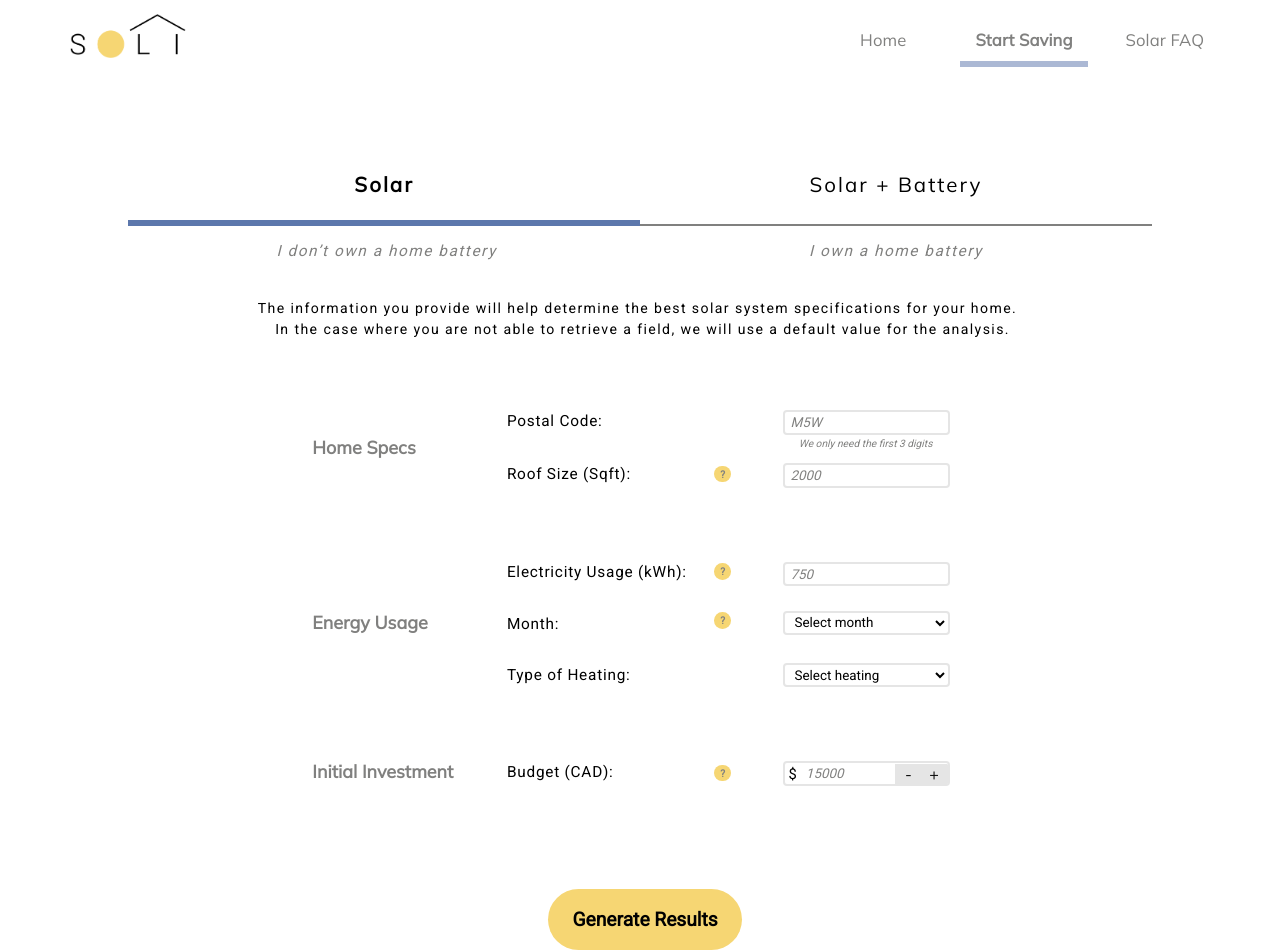
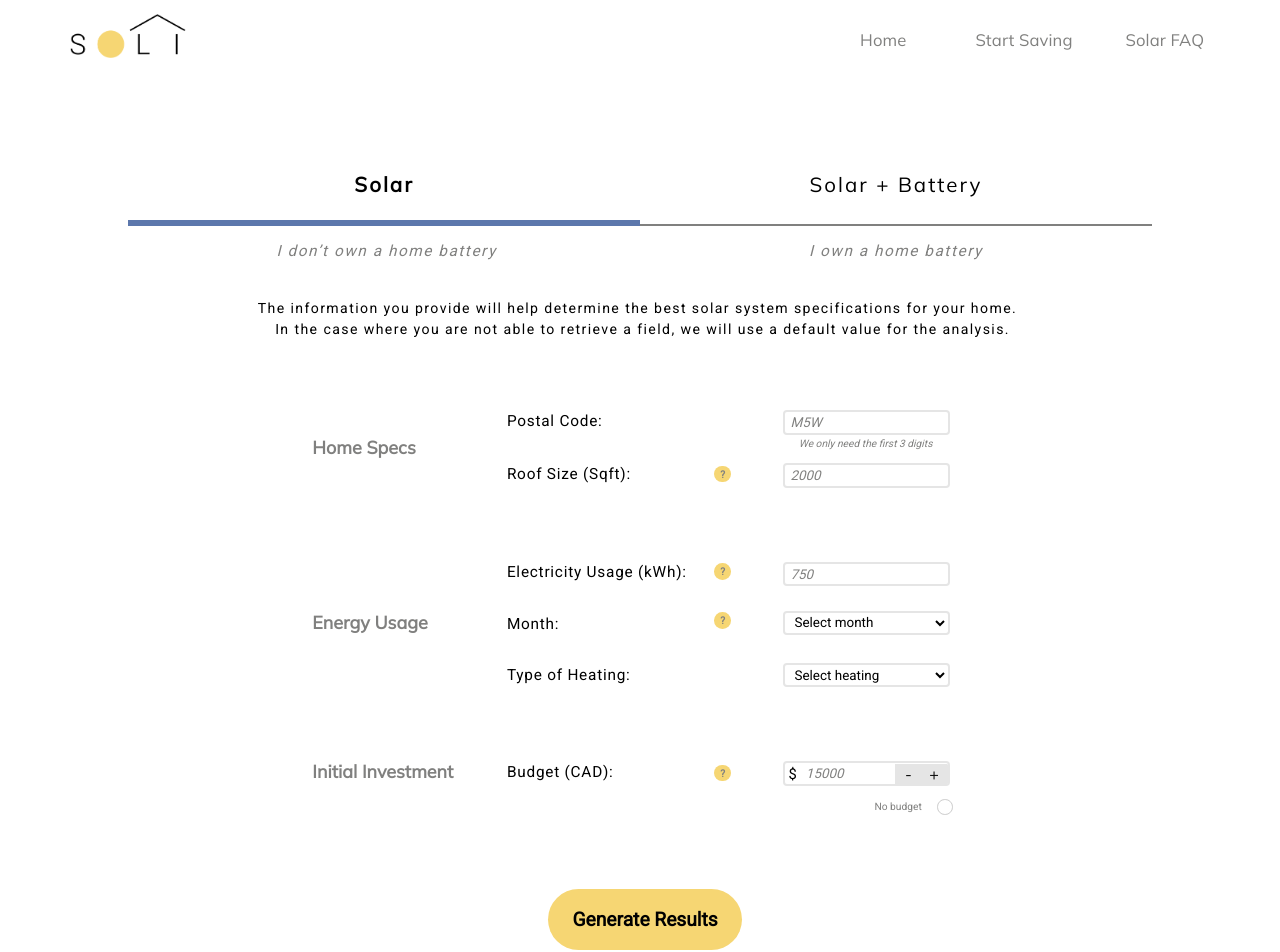
Before and after one commit to tanushree-sharma/fydp-app, a React (Create React App) app: page /start-saving in a window 1280 px wide. Shown: the top 952 px of the page. Built offline with nearby package versions, Linux system fonts and the light colour scheme.

Commit message:
add no budget option

```diff
--- a/src/App.css
+++ b/src/App.css
@@ -1681,6 +1681,82 @@ select:invalid {
   padding: 1vh 1vw;
 }
 
+input[type="checkbox"]:checked ~ .field-inputs-budget {
+  background-color : #d1d1d1;
+}
+
+.no-budget  {
+  position: absolute;
+  left: 68.5%;
+  top: 122.7%;
+  padding-left: 45px;
+  margin-bottom: 15px;
+  cursor: pointer;
+
+  font-family: "Roboto";
+  font-size: 0.8vw;
+  font-weight: 200;
+  color: #80807f;
+}
+
+.no-budget-battery  {
+  position: absolute;
+  left: 68.5%;
+  top: 148.7%;
+  padding-left: 45px;
+  margin-bottom: 15px;
+  cursor: pointer;
+
+  font-family: "Roboto";
+  font-size: 0.8vw;
+  font-weight: 200;
+  color: #80807f;
+}
+
+/* Hide the default checkbox */
+input[type=checkbox] {
+  visibility: hidden;
+}
+
+/* creating a custom checkbox  */
+.checkbox {
+  position: absolute;
+  top: 17%;
+  left: 100%;
+  height: 1.7vh;
+  width: 1.7vh;
+  background-color: white;
+  border-radius: 50%;
+  border: 1px solid #ccc;
+}
+
+/* creating a custom checkbox  */
+.checkbox-battery {
+  position: absolute;
+  top: 17%;
+  left: 100%;
+  height: 1.7vh;
+  width: 1.7vh;
+  background-color: white;
+  border-radius: 50%;
+  border: 1px solid #ccc;
+}
+
+.no-budget input:checked ~ .checkbox {
+  background-color: #F6D673;
+  border: 1px solid #F6D673;
+}
+
+.no-budget-battery input:checked ~ .checkbox {
+  background-color: #F6D673;
+  border: 1px solid #F6D673;
+}
+
+input[type=text]:disabled {
+  background: #d1d1d1;
+}
+
+
 #FAQFooter {
   position: absolute;
   left: -17%;
--- a/src/components/startSaving.js
+++ b/src/components/startSaving.js
@@ -17,6 +17,14 @@ class startSaving extends Component {
             document.getElementById('tabs2').style.fontWeight = 400;
             document.getElementById('tabs-1').style.display = 'block';
             document.getElementById('tabs1').style.fontWeight = 600;
+        }
+        window.onload = function (){
+            if (document.getElementById('checkbox').checked == true){
+                document.getElementById('budget1').disabled = true;
+            }
+            if (document.getElementById('checkbox-battery').checked == true){
+                document.getElementById('budget2').disabled = true;
+            }
         }
 
         // switching between tabs
@@ -59,14 +67,53 @@ class startSaving extends Component {
             document.getElementById('tabs' + selected).style.fontWeight = 600;
         }
 
+        // if no budget checkbox is selected
+        function lockBudget (){
+            // if checkbox is checked (button is disabled)
+            if (document.getElementById('budget1').disabled == true){
+                document.getElementById('budget1').disabled = false;
+                document.getElementById('budget1').value = "";
+            }
+            else {
+                document.getElementById('budget1').disabled = true;
+                document.getElementById('budget1').value = "---";
+                console.log("here****")
+                console.log(document.getElementById('budget1').disabled)
+            }
+        }
+
+        // if no budget checkbox is selected
+        function lockBudget2 (){
+            // if checkbox is checked (button is disabled)
+            if (document.getElementById('budget2').disabled == true){
+                document.getElementById('budget2').disabled = false;
+                document.getElementById('budget2').value = "";
+            }
+            else {
+                document.getElementById('budget2').disabled = true;
+                document.getElementById('budget2').value = "---";
+                console.log("here****")
+                console.log(document.getElementById('budget2').disabled)
+            }
+        }
+
         // buttons for increasing and decreasing budget input on Solar form
         function increaseValue() {
+            if (document.getElementById('budget1').disabled == true) {
+                document.getElementById('budget1').value = "---";
+            }
+            else {
                 var value = parseInt(document.getElementById('budget1').value, 10);
                 value = isNaN(value) ? 0 : value;
                 value = value + 500;
                 document.getElementById('budget1').value = value;
             }
+        }
         function decreaseValue() {
+            if (document.getElementById('budget1').disabled == true) {
+                document.getElementById('budget1').value = "---";
+            }
+            else {
                 var value = parseInt(document.getElementById('budget1').value, 10);
                 value = isNaN(value) ? 0 : value;
                 if (value >= 500) {
@@ -74,20 +121,31 @@ class startSaving extends Component {
                 }
                 document.getElementById('budget1').value = value;
             }
+        }
         // buttons for increasing and decreasing budget input on Solar+Battery form
         function increaseValue2() {
+            if (document.getElementById('budget2').disabled == true) {
+                document.getElementById('budget2').value = "---";
+            }
+            else {
                 var value = parseInt(document.getElementById('budget2').value, 10);
                 value = isNaN(value) ? 0 : value;
                 value = value + 500;
                 document.getElementById('budget2').value = value;
             }
+        }
         function decreaseValue2() {
+            if (document.getElementById('budget2').disabled == true) {
+                document.getElementById('budget2').value = "---";
+            }
+            else {
                 var value = parseInt(document.getElementById('budget2').value, 10);
                 value = isNaN(value) ? 0 : value;
                 if (value >= 500) {
                     value = value - 500;
                 }
                 document.getElementById('budget2').value = value;
+            }
         }
 
         // check values for Solar form and alert user of default values being used
@@ -265,7 +323,10 @@ class startSaving extends Component {
             var budgetError = false;
 
             // checking to see if user inputted a number greater than the cost of one panel + fixed costs
-            if (Number(budget) && Number(budget) >= 0) {
+            if (budget == "---"){
+                budgetError = false;
+            }
+            else if (Number(budget) && Number(budget) >= 0) {
                 console.log("this is a valid budget amount");
                 budgetBox.classList.remove("invalid");
                 budgetError = false;
@@ -568,7 +629,10 @@ class startSaving extends Component {
             var budgetError = false;
 
             // checking to see if user inputted a number greater than the cost of one panel + fixed costs
-            if (Number(budget) && Number(budget) >= 0) {
+            if (budget == "---"){
+                budgetError = false;
+            }
+            else if (Number(budget) && Number(budget) >= 0) {
                 console.log("this is a valid budget amount");
                 budgetBox.classList.remove("invalid");
                 budgetError = false;
@@ -769,6 +833,7 @@ class startSaving extends Component {
                             <input class="field-inputs-budget" id="budget1" type="text" name="budget" placeholder="15000" onBlur={() => { checkingSolarInputs(); }} />
                         </label>
 
+                        <label class="no-budget"> No budget <input type="checkbox" name="checkbox" id="checkbox" value="notchecked" onClick={() => { lockBudget(); }}/> <label for="checkbox"></label><span class="checkbox" ></span> </label>
 
                         <div id="generate-box" onMouseOver={() => { finalCheckSolarErrors(); }}>
                             <input type="submit" class="resultsButton" id="results-button1" value="Generate Results" onMouseOver={() => { checkSolarValues(); }} />
@@ -873,6 +938,8 @@ class startSaving extends Component {
                             <input class="field-inputs-budget" id="budget2" type="text" name="budget" placeholder="15000" onBlur={() => { checkingBatteryInputs(); }} />
                         </label>
 
+                        <label class="no-budget-battery"> No budget <input type="checkbox" name="checkbox-battery" id="checkbox-battery" value="notchecked" onClick={() => { lockBudget2(); }}/> <label for="checkbox"></label><span class="checkbox" ></span> </label>
+
                         <div id="generate-box2" onMouseOver={() => { finalCheckBatteryErrors(); }}>
                             <input type="submit" class="resultsButton" id="results-button2" value="Generate Results" onMouseOver={() => { checkBatteryValues(); }} />
                         </div>
```
Also changed, not shown: 2 other files (tests, documents, lock files or other folders). Lines whose indentation alone changed are shown as unchanged.
